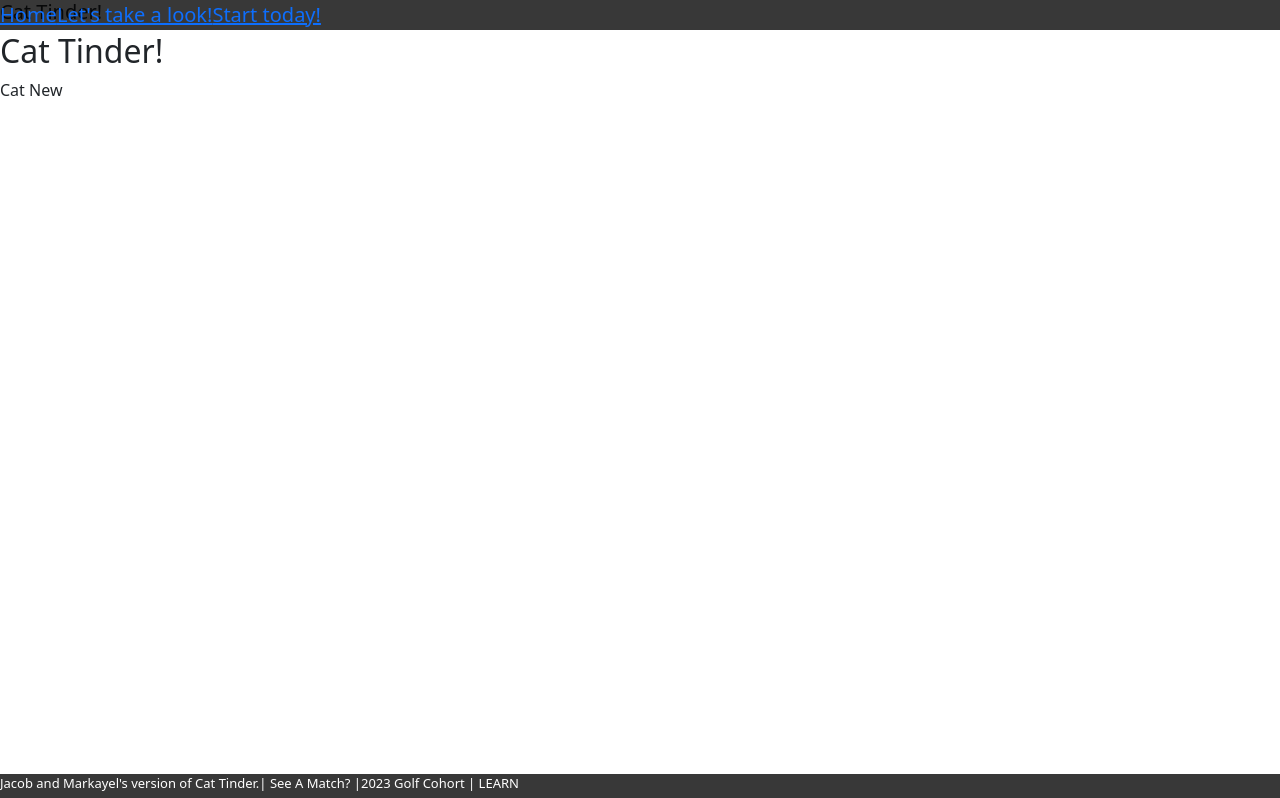
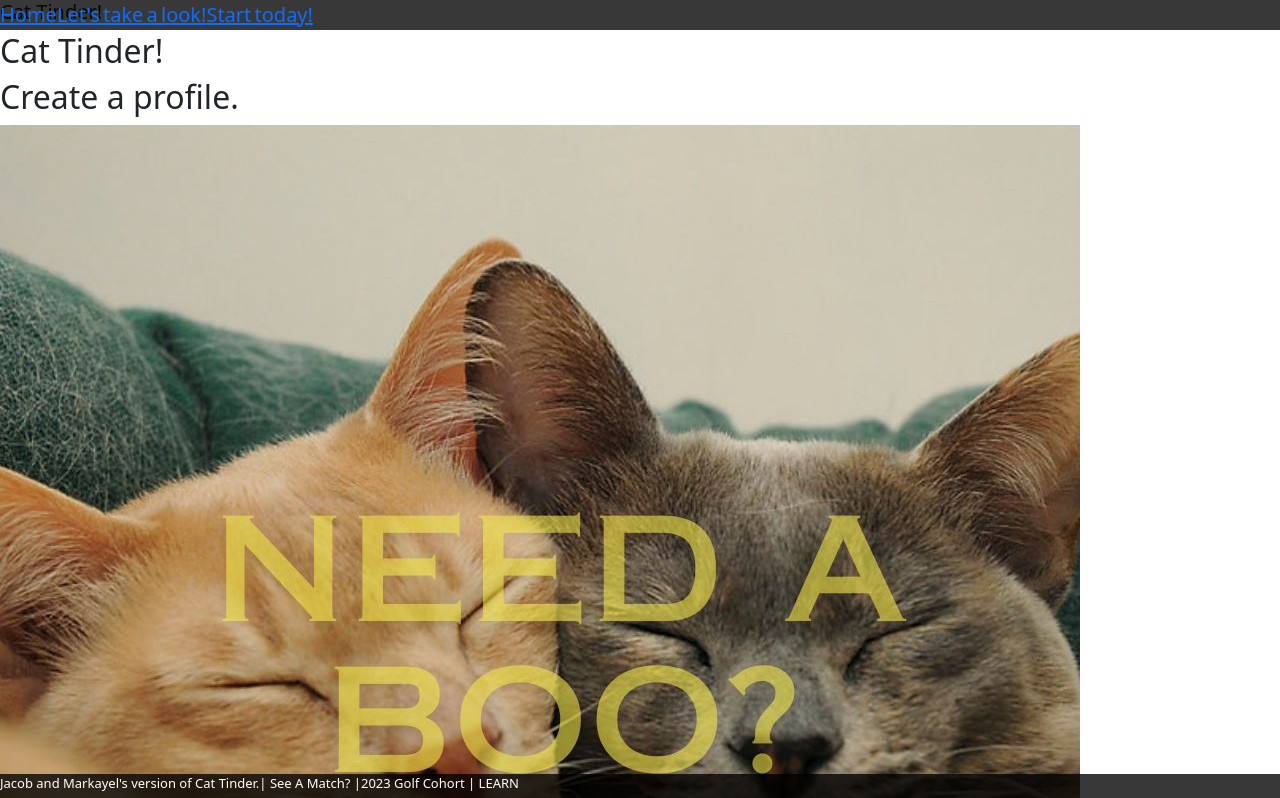
Before and after one commit to learn-academy-2023-golf/cat-tinder-frontend-mo-ja-cat-tinder, a React (Create React App) app: page /catnew in a window 1280 px wide. Shown: the top 798 px of the page. Built offline with nearby package versions, Linux system fonts and the light colour scheme.

Commit message:
added images

```diff
--- a/src/App.css
+++ b/src/App.css
@@ -14,6 +14,7 @@ header {
   position: fixed;
   top: 0;
   z-index: 20;
+  word-spacing: -2px;
 }
 
 footer {
--- a/src/Pages/CatNew.js
+++ b/src/Pages/CatNew.js
@@ -1,10 +1,14 @@
 import React from "react"
+import coupleBoo from "../assests/coupleboo.jpg"
 
 const CatNew = () => {
   return(
-    <>
-     Cat New
-    </>
+    <div className="not-found">
+    <h2>
+    Create a profile.
+    </h2>
+    <img src={coupleBoo} alt="two cats cuddling."/>
+  </div>
   )
 }
 
--- a/src/Pages/Home.js
+++ b/src/Pages/Home.js
@@ -1,9 +1,15 @@
 import React from "react"
+import needABoo from "../assests/needaboo.jpg"
 
 const Home = () => {
   return(
     <>
-     <h3> Home </h3>
+     <div className="not-found">
+        <h2>
+        HuH, wrong way!
+        </h2>
+        <img src={needABoo} alt="cat that says need a boo?"/>
+      </div>
     </>
   )
 }
```
Also changed, not shown: src/assests/coupleboo.jpg (added), src/assests/needaboo.jpg (added).
